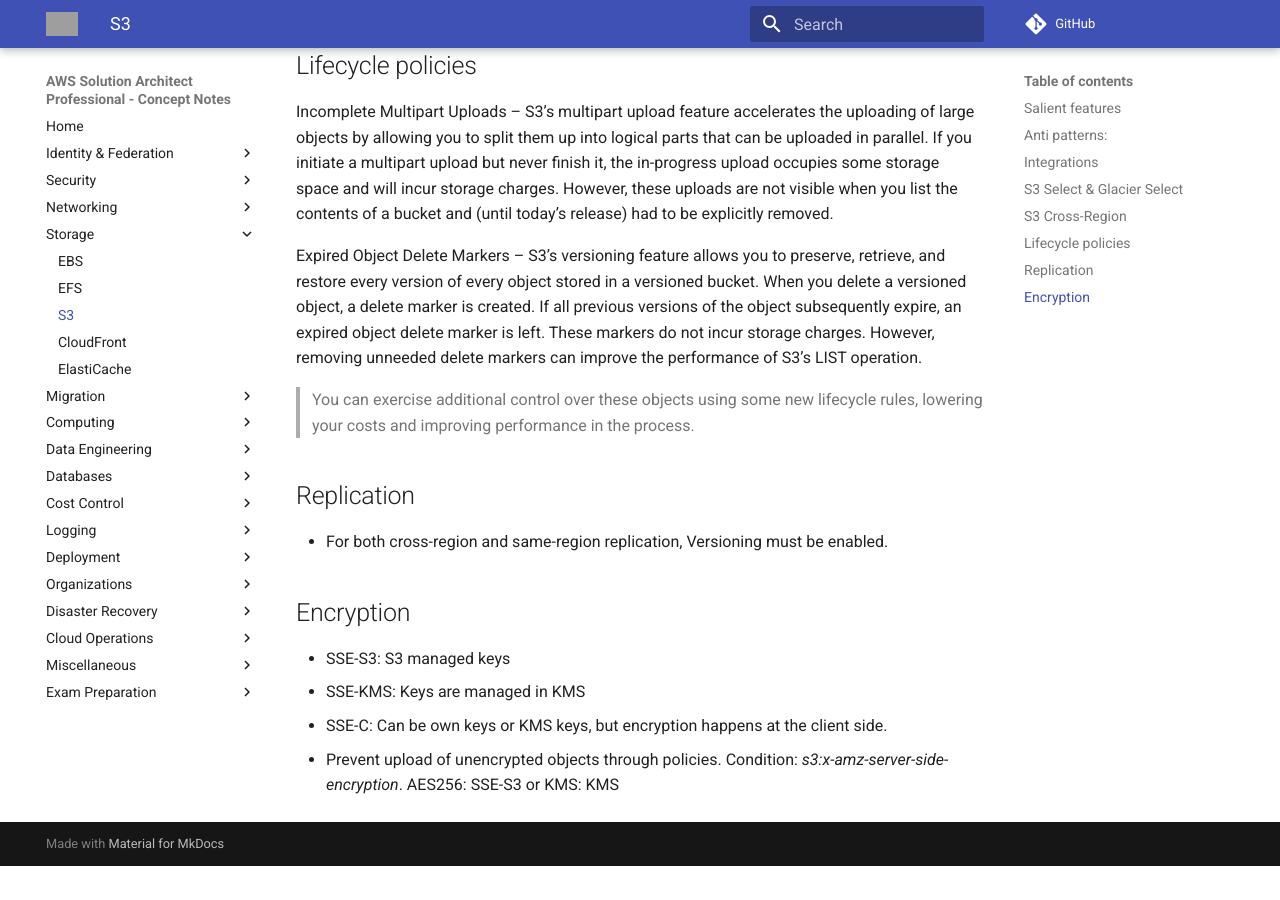
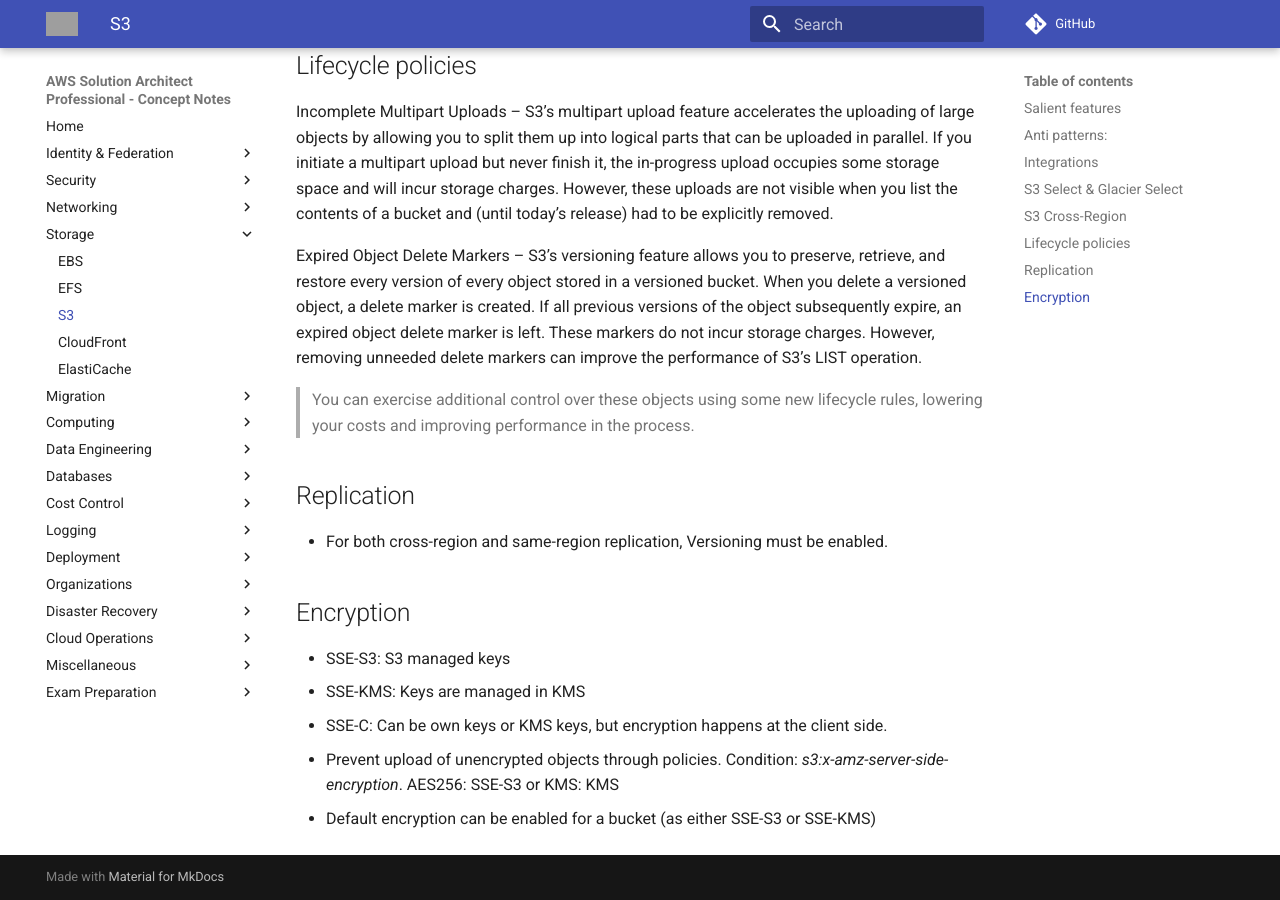
Before and after one commit to jeyabalajis/aws-certified-sa-pro-notes, an MkDocs documentation site: the page built from docs/storage/s3.md, in a window 1280 px wide and 900 px high, scrolled down 1516 px. Built offline with MkDocs 1.6.1 and Material for MkDocs 9.7.7, drawn with Linux system fonts in a browser that asks for light colours; comment, search, counter and statistics services are not loaded; before the commit the page ends 2382 px from its top, so only the background shows below that; grey boxes are pictures that could not be loaded.

Commit message:
Update s3.md

```diff
--- a/docs/storage/s3.md
+++ b/docs/storage/s3.md
@@ -52,3 +52,4 @@
 - SSE-KMS: Keys are managed in KMS
 - SSE-C: Can be own keys or KMS keys, but encryption happens at the client side.
 - Prevent upload of unencrypted objects through policies. Condition: _s3:x-amz-server-side-encryption_. AES256: SSE-S3 or KMS: KMS
+- Default encryption can be enabled for a bucket (as either SSE-S3 or SSE-KMS)
```
